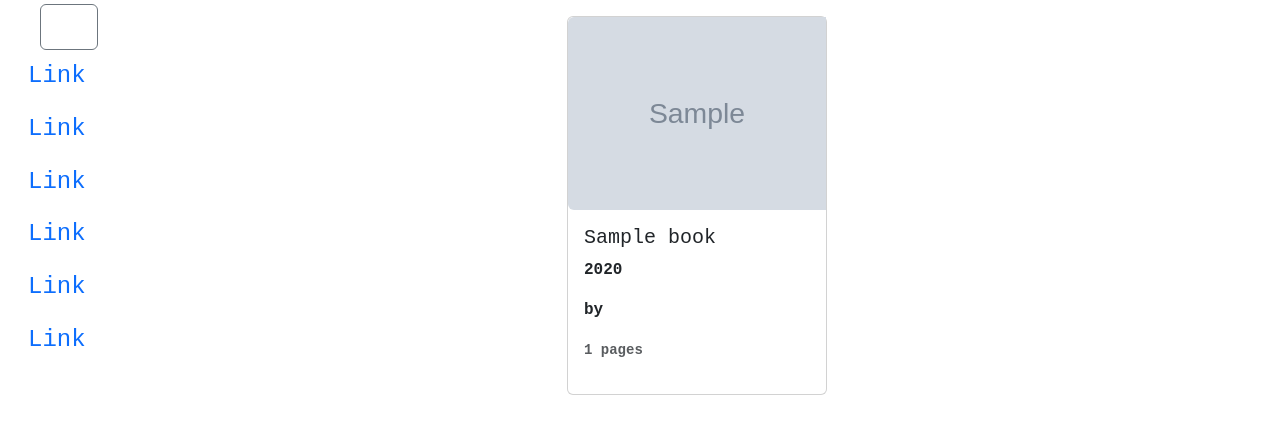
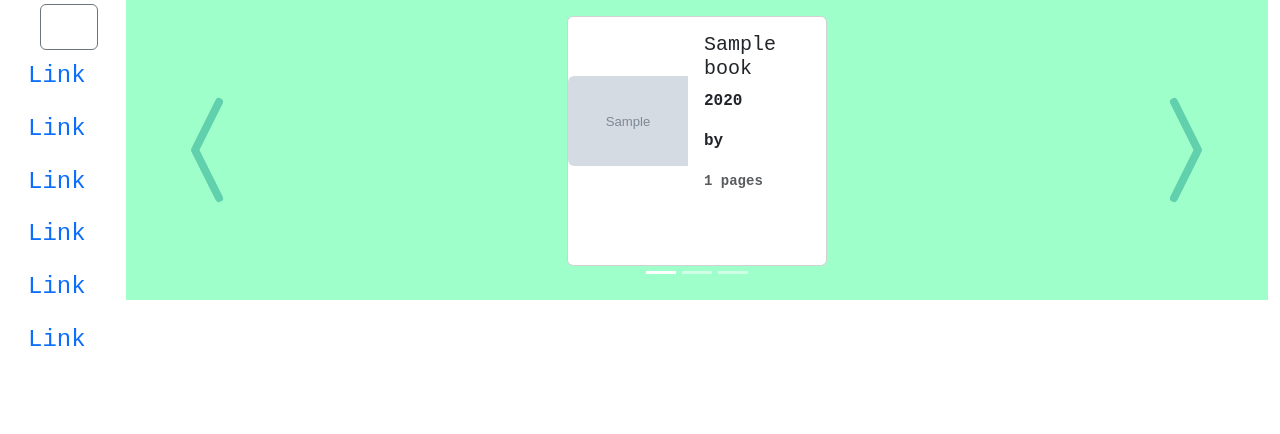
Before and after one commit to Epion42/gitgoodbooks, a Node server app: template ProjectSourceCode/views/pages/home.hbs in a window 1280 px wide. Shown: the part 102-536 px from the top of the page. Run offline with Node 20, Linux system fonts and the light colour scheme; the template is opened without the code that fills it: most values are stand-ins (such as "Sample title", 1, 10 or a date in 2020); grey boxes marked "Sample" are stand-in pictures; some libraries are stand-ins or nearby versions.

Commit message:
Update styles.css

```diff
--- a/ProjectSourceCode/resources/css/styles.css
+++ b/ProjectSourceCode/resources/css/styles.css
@@ -117,7 +117,40 @@ body{
 }
 
 /* Homepage */
-#mainpage > .col.book-variant1{
+.carousel-control-prev svg, .carousel-control-next svg{
+  color: var(--verdigris);
+}
+
+#mainpage .book-row{
+  height: 300px;
+}
+
+#mainpage img{
+  width:120px;
+  height: 100%;
+}
+
+#mainpage .card{
+  max-width: 540px;
+  height: 250px;
+}
+
+#mainpage .card > .row{
+  overflow: hidden;
+}
+
+.card-image{
+  display: flex;
+  align-items: center;
+  justify-content: center;
+}
+
+/* Books */
+.book-row{
+  background-color: var(--aquamarine);
+}
+
+.book-category{
   background-color: var(--lavendar-blush);
 }
 
```
